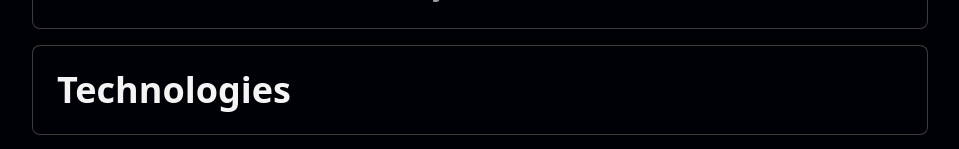
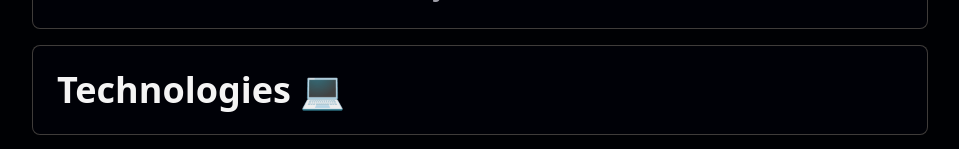
Before and after one commit to YendavAvlis/landing-page, a React (Vite) app: page / in a window 1280 px wide. Shown: the part 790-939 px from the top of the page, without its empty margins (160-1119 px from the left). Built offline with nearby package versions, Linux system fonts and the light colour scheme.

Commit message:
H1 Improved

```diff
--- a/src/components/Bento.jsx
+++ b/src/components/Bento.jsx
@@ -35,7 +35,7 @@ export const Bento = () => {
         <SocialsBlock />
         <AboutBlock />
         <Block className='col-span-12'>
-          <h1 className="text-4xl font-semibold">Technologies</h1>
+          <h1 className="text-4xl font-semibold">Technologies 💻</h1>
         </Block>
         {/* <SkillsetBlock /> */}
         <Tecnologies />
```
